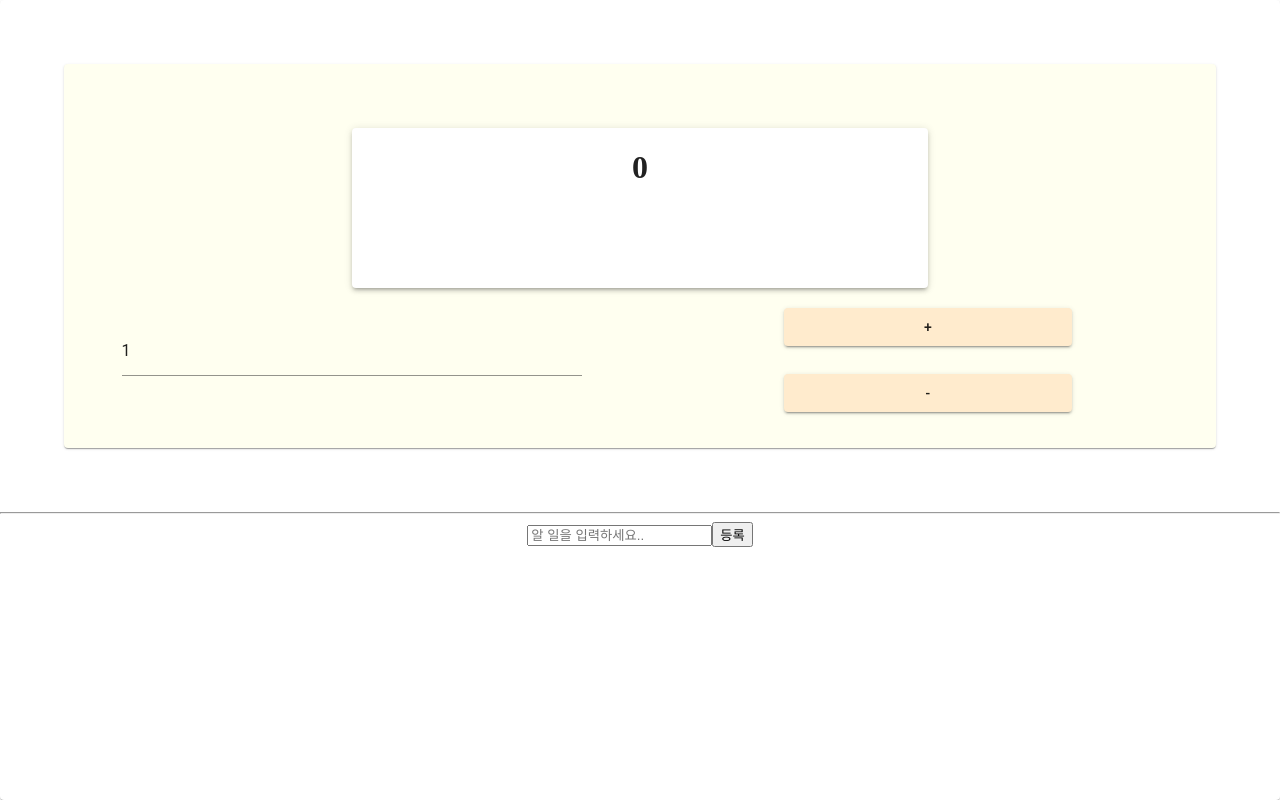
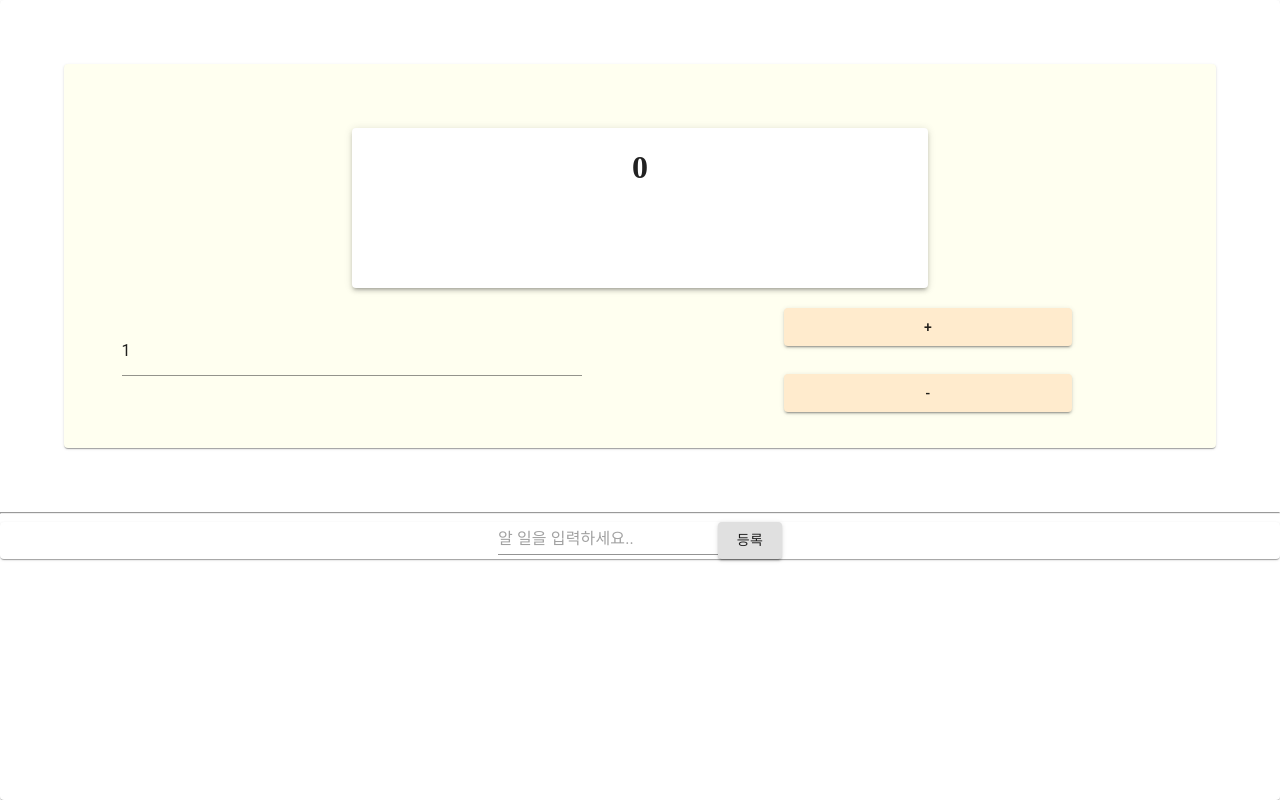
Before and after one commit to SI-Kim/conter, a React (Create React App) app: page / in a window 1280 px wide. Built offline with nearby package versions, Linux system fonts and the light colour scheme.

Commit message:
fixing layouts of memo section

```diff
--- a/src/components/Todos.js
+++ b/src/components/Todos.js
@@ -1,4 +1,5 @@
 import React, { useState } from "react";
+import { Paper, Input, Button } from "@material-ui/core";
 
 const TodoItem = React.memo(function TodoItem({ todo, onToggle }) {
   return (
@@ -31,17 +32,20 @@ function Todos({ todos, onCreate, onToggle }) {
   };
 
   return (
-    <div>
+    <Paper>
       <form onSubmit={onSubmit}>
-        <input
+        <Input
+          variant="outlined"
           value={text}
           placeholder="알 일을 입력하세요.."
           onChange={onChange}
         />
-        <button type="submit">등록</button>
+        <Button variant="contained" type="submit">
+          등록
+        </Button>
       </form>
       <TodoList todos={todos} onToggle={onToggle} />
-    </div>
+    </Paper>
   );
 }
 
```
